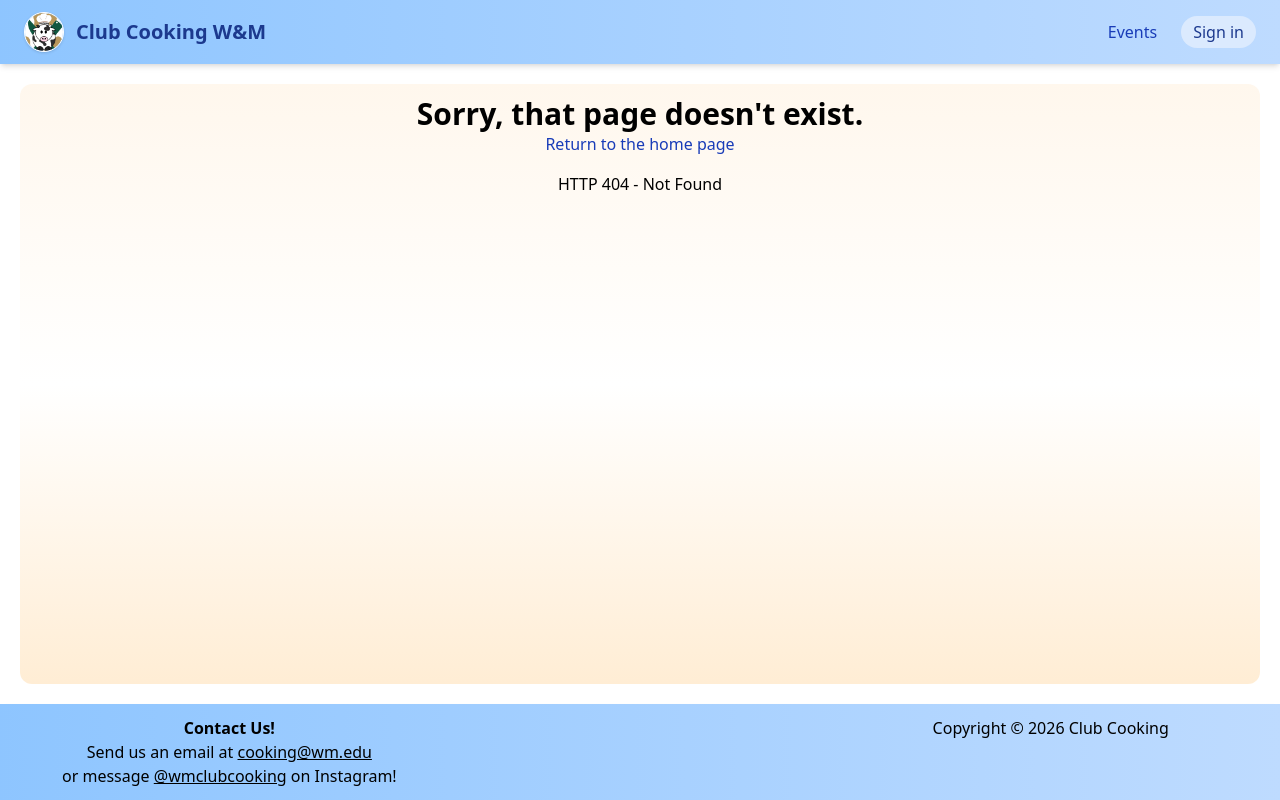
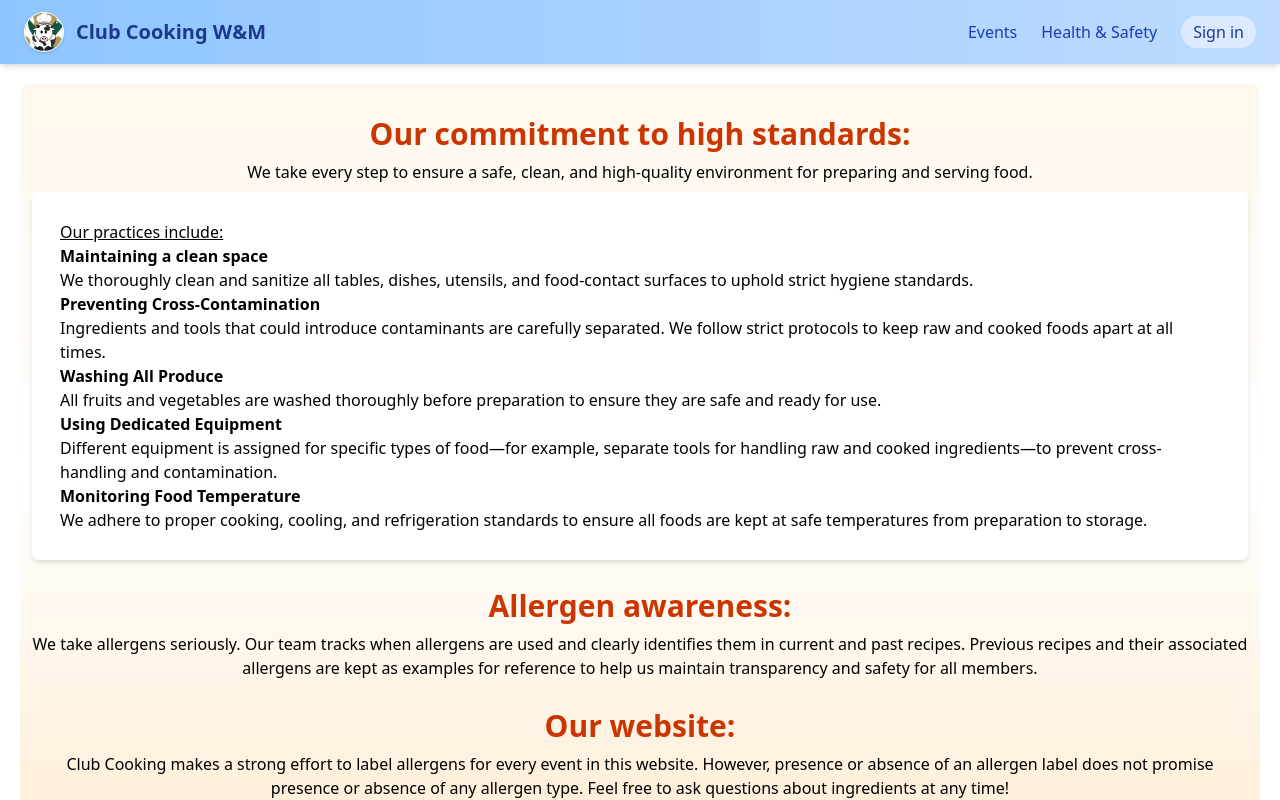
Before and after one commit to MichaelSwetnam/wmcooking, a React (Vite) app: page /health in a window 1280 px wide. Shown: the top 800 px of the page. Built offline with nearby package versions, Linux system fonts and the light colour scheme.

Commit message:
blurb inserted

```diff
--- a/src/components/Header.tsx
+++ b/src/components/Header.tsx
@@ -6,14 +6,6 @@ import SignInButton from "./Auth/SignInButton";
 import { useNavigate } from "react-router-dom";
 import { UserContext } from "./Auth/UserContext";
 
-interface SectionLinkProps {
-    to: string;
-    children: React.ReactNode;
-}
-
-function SectionLink({ to, children }: SectionLinkProps) {
-    return <ResponsiveLink to={to}>{children}</ResponsiveLink>;
-}
 
 // Dropdown component inside the same file
 interface UserDropdownProps {
@@ -110,7 +102,10 @@ export default function Header() {
 
                 <div className="flex flex-row gap-6 text-blue-800 font-medium items-center">
                     <nav>
-                        <SectionLink to="/events">Events</SectionLink>
+                        <ResponsiveLink to="/events">Events</ResponsiveLink>
+                    </nav>
+                    <nav>
+                        <ResponsiveLink to="/health">Health & Safety</ResponsiveLink>
                     </nav>
                     {
                         loadedRecord !== null
--- a/src/components/Utility/ResponsiveLink.tsx
+++ b/src/components/Utility/ResponsiveLink.tsx
@@ -7,18 +7,5 @@ interface Props {
 }
 
 export default function ResponsiveLink({ to, children, className }: Props) {
-    // Evil switch to ensure that valid links don't take you to 404 page and instead the WIP page
-    switch (to) {
-        case "/about":
-        case "/recipes":
-        case "/admin":
-        case "/health":
-            to = "/wip";
-            break;
-
-        default:
-            break;
-    }
-
     return <Link to={to} className={"hover:text-blue-600 transition text-blue-800 font-medium " + (className || "")}>{children}</Link>
 }
--- a/src/main.tsx
+++ b/src/main.tsx
@@ -6,12 +6,12 @@ import { BrowserRouter, Route, Routes } from "react-router-dom";
 import Home from './routes/Home.tsx'
 import NotFound from './routes/NotFound.tsx';
 import Footer from './components/Footer.tsx';
-import WIP from './components/Utility/WIP.tsx';
 import Events from './routes/Events/Events.tsx';
 import EventPage from './routes/EventPage.tsx';
 import EditEvent from './routes/EditEvent.tsx';
 import Profile from './routes/Profile.tsx';
 import { UserProvider } from './components/Auth/UserProvider.tsx';
+import Health from './routes/Health.tsx';
 
 createRoot(document.getElementById('root')!).render(
   <BrowserRouter>
@@ -22,7 +22,7 @@ createRoot(document.getElementById('root')!).render(
           <div className='w-full bg-linear-to-b from-orange-50 via-white to-orange-100 rounded-xl p-3'>
             <Routes>
               <Route path="/" element={<Home />} />
-              <Route path="/wip" element={<WIP />} />
+              <Route path="/health" element={<Health />} />
               <Route path="/events" element={<Events />} />
               <Route path="/events/:id" element={<EventPage />} />
               <Route path="/events/:id/edit" element={<EditEvent />} />
--- /dev/null
+++ b/src/routes/Health.tsx
@@ -0,0 +1,49 @@
+import type React from "react";
+
+function T({ children }: { children: React.ReactNode }) {
+    return <p><b>{children}</b></p>
+}
+
+export default function Page() {
+    return <div className="flex flex-col items-center justify-center gap-2">
+        <div className="flex flex-col gap-2">
+            <h2 className="pt-5 text-3xl font-semibold text-orange-700 text-center">Our commitment to high standards:</h2>
+            <p className="text-center">
+                We take every step to ensure a safe, clean, and high-quality environment for preparing and serving food.
+            </p>
+            <div className="bg-white rounded-md shadow-md p-7 w-full">
+                <p><u>Our practices include:</u></p>
+                <T>Maintaining a clean space</T>
+                <p>
+                    We thoroughly clean and sanitize all tables, dishes, utensils, and food-contact surfaces to uphold strict hygiene standards.
+                </p>
+                <T>Preventing Cross-Contamination</T>
+                <p> Ingredients and tools that could introduce contaminants are carefully separated. We follow strict protocols to keep raw and cooked foods apart at all times.</p>
+                <T>Washing All Produce</T>
+                <p>All fruits and vegetables are washed thoroughly before preparation to ensure they are safe and ready for use.</p>
+                <T>Using Dedicated Equipment</T>
+                <p> Different equipment is assigned for specific types of food—for example, separate tools for handling raw and cooked ingredients—to prevent cross-handling and contamination.</p>
+                <T>Monitoring Food Temperature</T>
+                <p> We adhere to proper cooking, cooling, and refrigeration standards to ensure all foods are kept at safe temperatures from preparation to storage.</p>
+            </div>
+        </div>
+        <div className="flex flex-col gap-2">
+            <h2 className="pt-5 text-3xl font-semibold text-orange-700 text-center">Allergen awareness:</h2>
+            <p className="text-center">
+                We take allergens seriously. Our team tracks when allergens are used and clearly identifies them in current and past recipes. Previous recipes and their associated allergens are kept as examples for reference to help us maintain transparency and safety for all members.
+            </p>
+        </div>
+        <div className="flex flex-col gap-2">
+            <h2 className="pt-5 text-3xl font-semibold text-orange-700 text-center">Our website:</h2>
+            <p className="text-center">
+                Club Cooking makes a strong effort to label allergens for every event in this website. However, presence or absence of an allergen label does not promise presence or absence of any allergen type. Feel free to ask questions about ingredients at any time!
+            </p>
+        </div>
+        <p className="mt-4 text-center">
+            <b>
+                If you have any questions, feel free to email us at <u><a className="text-blue-600" href="mailto:cooking@wm.edu">cooking@wm.edu</a></u>.
+                We'd love to hear your feedback and concerns.
+            </b>
+        </p>
+    </div>
+}
```
